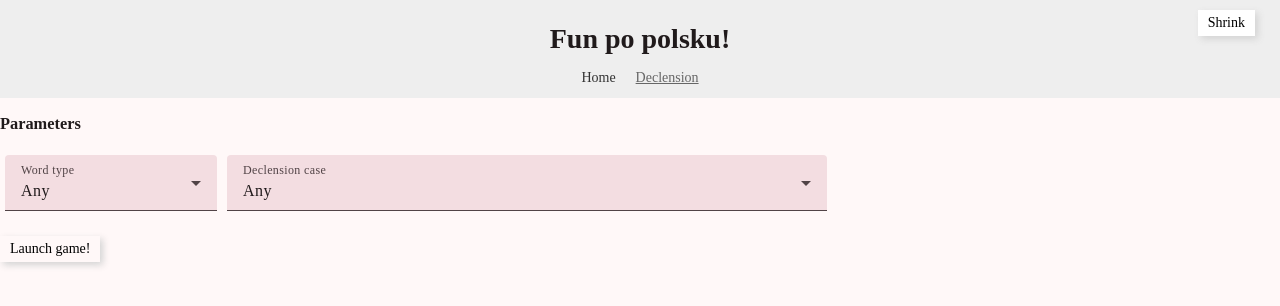
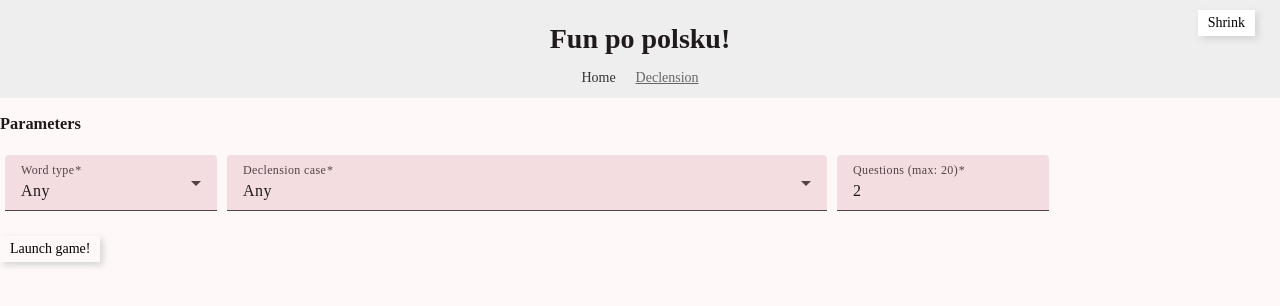
Before and after one commit to nathanskot/fun-po-polsku, an Angular app: page /declension in a window 1280 px wide. Shown: the top 306 px of the page. Built offline with nearby package versions, Linux system fonts and the light colour scheme.

Commit message:
Finish declension parameters form

```diff
--- /dev/null
+++ b/src/app/app.constants.ts
@@ -0,0 +1,2 @@
+export const DECLENSION_DEFAULT_QUESTION_AMOUNT = 2;
+export const DECLENSION_MAX_QUESTIONS = 20;
--- a/src/app/declension-game/declension-game.html
+++ b/src/app/declension-game/declension-game.html
@@ -1,34 +1,80 @@
-<div>
+@if (!gameLaunched) {
   <h3>Parameters</h3>
-  <mat-form-field style="padding: 5px;">
-    <mat-label>Word type</mat-label>
-    <mat-select [formControl]="selectedWordTypes" multiple>
-      <mat-option value="any" (cdkObserveContent)="onChooseAny(selectedWordTypes)" [disabled]="disabledAny">
+  <form [formGroup]="filtersForm" (ngSubmit)="onLaunchGame()">
+    <mat-form-field>
+      <mat-label for="word-types">Word type</mat-label>
+      <mat-select id="word-types" formControlName="wordTypes" style="float: left;" multiple>
+        <mat-option value="any" (cdkObserveContent)="onChooseAny(filtersForm.controls.wordTypes)" [disabled]="disabledAny">
           Any
         </mat-option>
         <mat-optgroup label="Types">
           @for (wordType of wordTypesStr; track wordType) {
-          <mat-option [value]="wordType" (cdkObserveContent)="onChooseFilter(selectedWordTypes)">
+            <mat-option [value]="wordType" (cdkObserveContent)="onChooseFilter(filtersForm.controls.wordTypes)">
               {{ wordType | titlecase }}
             </mat-option>
           }
         </mat-optgroup>
       </mat-select>
     </mat-form-field>
-  <mat-form-field style="padding: 5px; width: 600px;">
-    <mat-label>Declension case</mat-label>
-    <mat-select [formControl]="selectedCaseTypes" multiple>
-      <mat-option value="any" (cdkObserveContent)="onChooseAny(selectedCaseTypes)" [disabled]="disabledAny">
+
+    <mat-form-field style="width: 600px;">
+      <mat-label for="case-types">Declension case</mat-label>
+      <mat-select id="case-types" formControlName="caseTypes" style="float: left;" multiple>
+        <mat-option value="any" (cdkObserveContent)="onChooseAny(filtersForm.controls.caseTypes)" [disabled]="disabledAny">
           Any
         </mat-option>
         <mat-optgroup label="Cases">
           @for (caseType of caseTypesStr; track caseType) {
-          <mat-option [value]="caseType" (cdkObserveContent)="onChooseFilter(selectedCaseTypes)">
+            <mat-option [value]="caseType" (cdkObserveContent)="onChooseFilter(filtersForm.controls.caseTypes)">
               {{ caseType | titlecase }}
             </mat-option>
           }
         </mat-optgroup>
       </mat-select>
     </mat-form-field>
+
+    <mat-form-field>
+      <mat-label for="question-amount">Questions (max: 20)</mat-label>
+      <input id="question-amount" matInput formControlName="questionAmount" style="float: left;">
+    </mat-form-field>
+
+    @let wordTypes = filtersForm.controls.wordTypes;
+    @if (wordTypes.invalid && (wordTypes.dirty || wordTypes.touched)) {
+      <div class="alert">
+        @if (wordTypes.hasError('required')) {
+          <div>Word types are required</div>
+        }
       </div>
-<button (click)="onLaunchGame()">Launch game!</button>
+    }
+
+    @let caseTypes = filtersForm.controls.caseTypes;
+    @if (caseTypes.invalid && (caseTypes.dirty || caseTypes.touched)) {
+      <div class="alert">
+        @if (caseTypes.hasError('required')) {
+          <div>Word types are required</div>
+        }
+      </div>
+    }
+
+    @let questionAmount = filtersForm.controls.questionAmount;
+    @if (questionAmount.invalid && (questionAmount.dirty || questionAmount.touched)) {
+      <div class="alert">
+        @if (questionAmount.hasError('required')) {
+          <div>Question amount is required</div>
+        }
+        @if (questionAmount.hasError('pattern')) {
+          <div>Question amount must be a positive number</div>
+        }
+        @if (questionAmount.hasError('max')) {
+          <div>Question amount must be 20 or less</div>
+        }
+      </div>
+    }
+
+    <div>
+      <button type="submit" [disabled]="filtersForm.invalid">Launch game!</button>
+    </div>
+  </form>
+} @else {
+  <button (click)="onExitGame()">Exit game</button>
+}
--- a/src/app/declension-game/declension-game.scss
+++ b/src/app/declension-game/declension-game.scss
@@ -0,0 +1,8 @@
+mat-form-field {
+  padding: 5px;
+}
+
+.alert {
+  color: red;
+  font-size: 12px;
+}
--- a/src/app/declension-game/declension-game.ts
+++ b/src/app/declension-game/declension-game.ts
@@ -1,14 +1,15 @@
 import { Component, OnInit } from '@angular/core';
 import { Word } from '../models/word';
 import { DeclensionService } from '../services/declension.service';
-import { CaseType, caseTypes } from '../models/case-type.type';
+import { caseTypes } from '../models/case-type.type';
+import { wordTypes } from '../models/word-type.type';
 import { TitleCasePipe } from '@angular/common';
-import { WordType, wordTypes } from '../models/word-type.type';
 import { MatInputModule } from '@angular/material/input';
 import { MatFormFieldModule } from '@angular/material/form-field';
-import { FormControl, FormsModule, ReactiveFormsModule } from '@angular/forms';
+import { FormControl, FormGroup, FormsModule, ReactiveFormsModule, Validators } from '@angular/forms';
 import { MatSelectModule } from '@angular/material/select';
 import { CdkObserveContent } from "@angular/cdk/observers";
+import { DECLENSION_DEFAULT_QUESTION_AMOUNT, DECLENSION_MAX_QUESTIONS } from '../app.constants';
 
 @Component({
   selector: 'app-declension-game',
@@ -17,6 +18,7 @@ import { CdkObserveContent } from "@angular/cdk/observers";
     MatInputModule,
     MatFormFieldModule,
     MatSelectModule,
+    MatInputModule,
     FormsModule,
     ReactiveFormsModule,
     CdkObserveContent
@@ -30,9 +32,22 @@ export class DeclensionGame implements OnInit {
   wordTypesStr = Object.keys(wordTypes);
 
   wordList!: Word[];
-  selectedWordTypes = new FormControl(['any'], { nonNullable: true });
-  selectedCaseTypes = new FormControl(['any'], { nonNullable: true });
-  disabledAny = true;
+
+  filtersForm = new FormGroup({
+    wordTypes: new FormControl(['any'], [ Validators.required ]),
+    caseTypes: new FormControl(['any'], [ Validators.required ]),
+    questionAmount: new FormControl(
+      DECLENSION_DEFAULT_QUESTION_AMOUNT,
+      [
+        Validators.required,
+        Validators.pattern('[0-9]*'),
+        Validators.max(DECLENSION_MAX_QUESTIONS)
+      ]
+    )
+  });
+
+  disabledAny: boolean = true;
+  gameLaunched: boolean = false;
 
   constructor(private declensionService: DeclensionService) {}
 
@@ -40,22 +55,41 @@ export class DeclensionGame implements OnInit {
     this.wordList = this.declensionService.getFilteredWordList();
   }
 
-  onChooseAny(formControl: FormControl<string[]>) {
+  onChooseAny(formControl: FormControl<string[] | null>) {
+    if (!formControl.value)
+      return;
+
     if (formControl.value.includes('any')) {
-      formControl.reset();
-      this.disabledAny = true;
+      this.resetFilter(formControl);
     }
   }
 
-  onChooseFilter(formControl: FormControl<string[]>) {
+  onChooseFilter(formControl: FormControl<string[] | null>) {
+    if (!formControl.value)
+      return;
+
     if (formControl.value.length > 1 && formControl.value.includes('any')) {
       formControl.setValue(formControl.value.filter(str => str !== 'any'));
       this.disabledAny = false;
     }
+    else if (formControl.value.length == 0) {
+      this.resetFilter(formControl);
+    }
   }
 
   onLaunchGame() {
-    console.log(`Selected word types: ${this.selectedWordTypes.value}`);
-    console.log(`Selected cases: ${this.selectedCaseTypes.value}`);
+    console.log(`Selected word types: ${this.filtersForm.controls.wordTypes.value}`);
+    console.log(`Selected cases: ${this.filtersForm.controls.caseTypes.value}`);
+    console.log(`Selected amount of questions: ${this.filtersForm.controls.questionAmount.value}`);
+    this.gameLaunched = true;
+  }
+
+  onExitGame() {
+    this.gameLaunched = false;
+  }
+
+  private resetFilter(formControl: FormControl<string[] | null>) {
+    formControl.setValue(['any']);
+    this.disabledAny = true;
   }
 }
```
Lines whose indentation alone changed are shown as unchanged.
